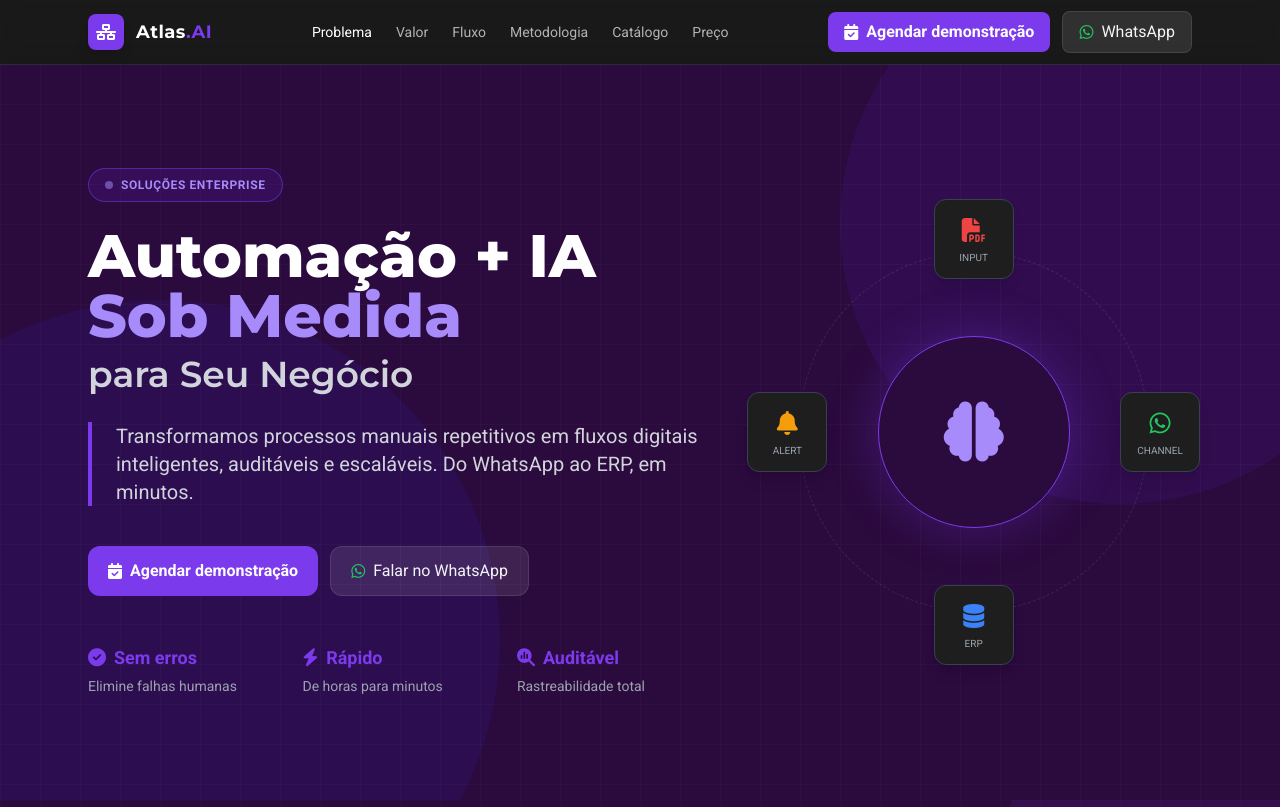
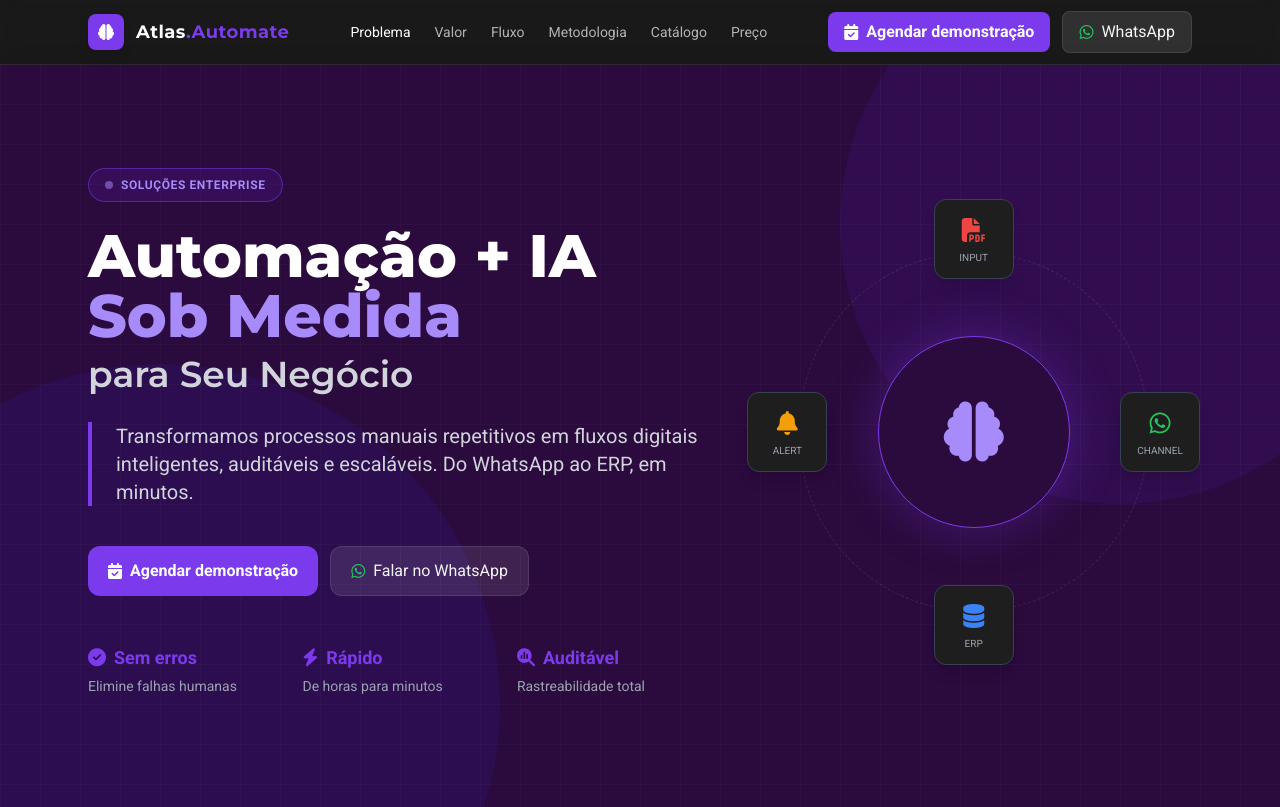
Before and after one commit to Gabrielrxewer/Atlas-Landing, a React (Vite) app: page / in a window 1280 px wide. Shown: the top 807 px of the page. Built offline with nearby package versions, Linux system fonts and the light colour scheme; the HTML template or start-up script is replaced by a standard one.

Commit message:
Atualiza branding para Atlas.Automate e seções full-screen

```diff
--- a/index.html
+++ b/index.html
@@ -3,7 +3,7 @@
   <head>
     <meta charset="UTF-8" />
     <meta name="viewport" content="width=device-width, initial-scale=1.0" />
-    <title>Atlas.AI — Automação + IA Sob Medida</title>
+    <title>Atlas.Automate — Automação + IA Sob Medida</title>
     <script src="https://cdn.tailwindcss.com"></script>
     <link
       href="https://fonts.googleapis.com/css2?family=Montserrat:wght@400;600;700;800&family=Roboto:wght@300;400;500;700&display=swap"
--- a/src/App.tsx
+++ b/src/App.tsx
@@ -17,7 +17,7 @@
 const WHATSAPP_NUMBER = "5549991850177";
 const BASE_WHATSAPP_LINK = `https://wa.me/${WHATSAPP_NUMBER}`;
 const DEFAULT_WHATSAPP_MESSAGE =
-  "Olá! Tenho interesse nas soluções de automação + IA da Atlas.AI e gostaria de entender a melhor opção para o meu negócio.";
+  "Olá! Tenho interesse nas soluções de automação + IA da Atlas.Automate e gostaria de entender a melhor opção para o meu negócio.";
 
 const formatDate = (value: string) => {
   if (!value) return "";
@@ -82,7 +82,10 @@
 );
 
 const SectionRenderer = ({ section }: { section: SectionNode }) => (
-  <section id={section.id} className={section.className}>
+  <section
+    id={section.id}
+    className={["section-fullscreen", section.className].filter(Boolean).join(" ")}
+  >
     {section.content}
     {section.children?.map((child, index) => (
       <SectionRenderer key={child.id ?? index} section={child} />
@@ -157,7 +160,7 @@
           />
           {selectedDate && (
             <p className="text-xs text-gray-300">
-              Mensagem pronta: "Olá! Tenho interesse nas soluções de automação + IA da Atlas.AI.
+              Mensagem pronta: "Olá! Tenho interesse nas soluções de automação + IA da Atlas.Automate.
               Gostaria de agendar uma demonstração para {formatDate(selectedDate)}."
             </p>
           )}
@@ -622,7 +625,7 @@
             <div className="relative z-10 mx-auto max-w-6xl px-4 py-16 sm:px-6 md:py-20">
               <div className="mb-10 text-center">
                 <h2 className="font-montserrat text-2xl font-extrabold text-white sm:text-3xl">
-                  Metodologia Atlas
+                  Metodologia Atlas.Automate
                 </h2>
                 <p className="mt-3 text-sm text-gray-400">
                   Deploy rápido, controle total e evolução contínua.
@@ -1554,7 +1557,7 @@
   const handleConfirmSchedule = () => {
     if (!selectedDate) return;
     const formatted = formatDate(selectedDate);
-    const message = `Olá! Tenho interesse nas soluções de automação + IA da Atlas.AI. Gostaria de agendar uma demonstração para ${formatted}. Podem me passar os próximos passos?`;
+    const message = `Olá! Tenho interesse nas soluções de automação + IA da Atlas.Automate. Gostaria de agendar uma demonstração para ${formatted}. Podem me passar os próximos passos?`;
     window.open(buildWhatsappLink(message), "_blank");
     setIsScheduleOpen(false);
     setSelectedDate("");
@@ -1567,10 +1570,10 @@
           <div className="flex h-16 items-center justify-between gap-3">
             <a href="#hero" className="flex items-center gap-3">
               <div className="flex h-9 w-9 items-center justify-center rounded-lg bg-[#7C3AED] text-white shadow-lg">
-                <i className="fa-solid fa-network-wired"></i>
+                <i className="fa-solid fa-brain"></i>
               </div>
               <div className="font-montserrat text-lg font-bold tracking-wide text-white">
-                Atlas<span className="text-[#7C3AED]">.AI</span>
+                Atlas<span className="text-[#7C3AED]">.Automate</span>
               </div>
             </a>
 
@@ -1658,10 +1661,10 @@
             <div>
               <div className="mb-2 flex items-center gap-3">
                 <div className="flex h-9 w-9 items-center justify-center rounded-lg bg-[#7C3AED] text-white shadow-lg">
-                  <i className="fa-solid fa-network-wired"></i>
+                  <i className="fa-solid fa-brain"></i>
                 </div>
                 <div className="font-montserrat text-lg font-bold text-white">
-                  Atlas<span className="text-[#7C3AED]">.AI</span>
+                  Atlas<span className="text-[#7C3AED]">.Automate</span>
                 </div>
               </div>
               <p className="max-w-xl text-sm text-gray-400">
@@ -1702,7 +1705,7 @@
 
           <div className="mt-8 flex flex-col gap-2 border-t border-white/10 pt-6 sm:flex-row sm:justify-between">
             <p className="text-xs text-gray-500">
-              © 2026 Atlas.AI. Todos os direitos reservados.
+              © 2026 Atlas.Automate. Todos os direitos reservados.
             </p>
             <p className="text-xs text-gray-600">
               Este material não contém informações confidenciais por seção
--- a/src/index.css
+++ b/src/index.css
@@ -19,6 +19,17 @@
 .font-montserrat {
   font-family: "Montserrat", sans-serif;
 }
+
+.section-fullscreen {
+  min-height: 100vh;
+}
+
+@media (min-width: 1920px) and (min-height: 1080px) {
+  .section-fullscreen {
+    min-height: 1080px;
+  }
+}
+
 
 .glass {
   background-color: rgba(255, 255, 255, 0.03);
```
Also changed, not shown: 1 other file (tests, documents, lock files or other folders).
